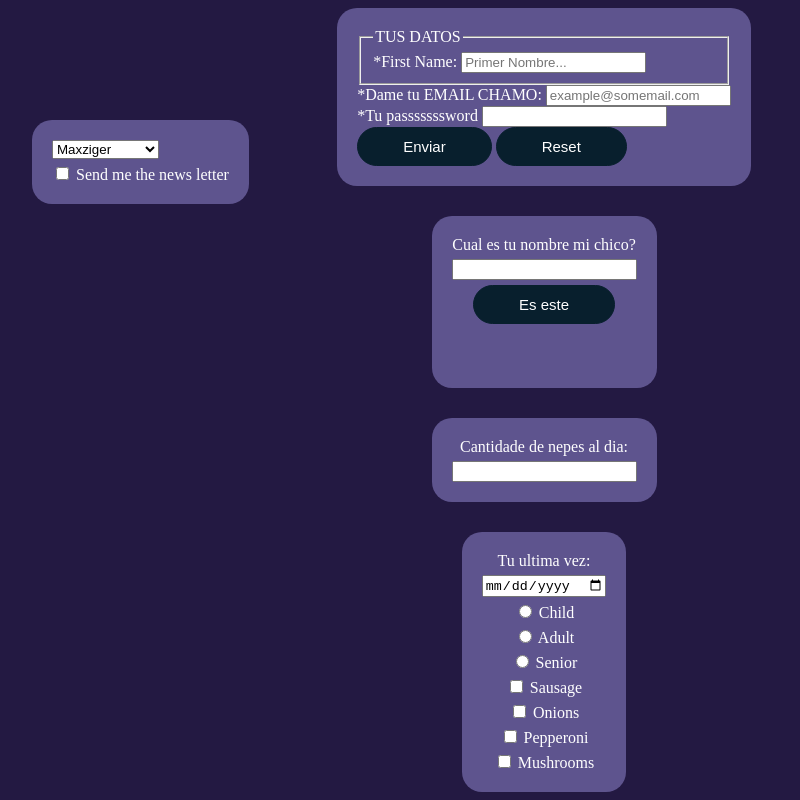
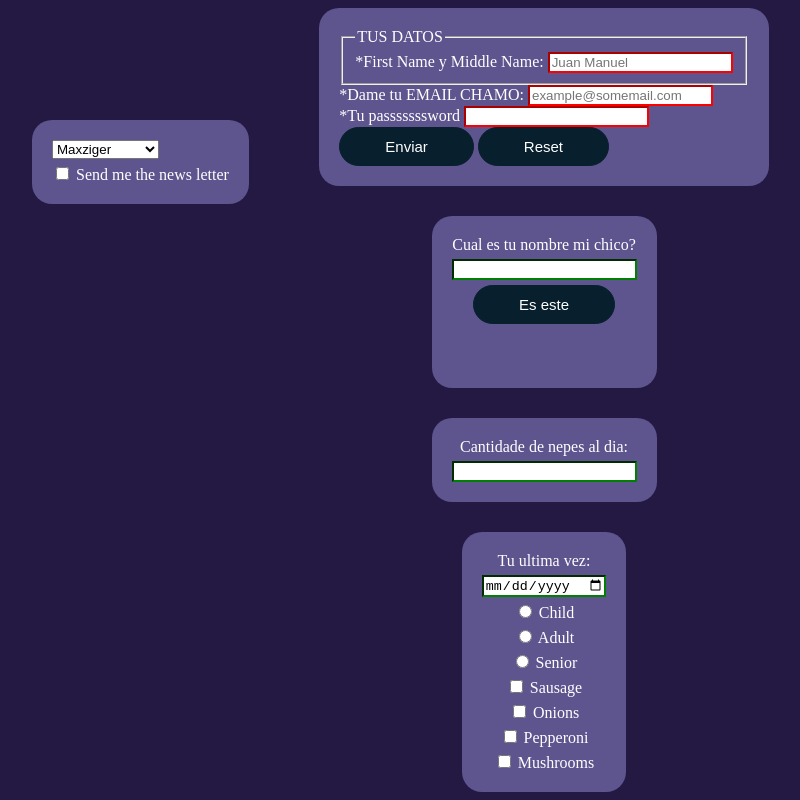
Before and after one commit to Juancho2706/tareasaleatorias, a plain HTML site: page tareatablas/inputsyforms.html in a window 1280 px wide. Shown: the top 800 px of the page, without its empty margins (96-896 px from the left). Drawn offline with Linux system fonts and the light colour scheme.

Commit message:
Colocando las tareas en orden

```diff
--- a/tareatablas/inputstyle.css
+++ b/tareatablas/inputstyle.css
@@ -44,3 +44,9 @@ button:hover{
     left: 10%;
     top: 15%;
 }
+input:invalid{
+border-color: red;
+}
+input:valid{
+    border-color: green;
+}
--- a/tareatablas/inputsyforms.html
+++ b/tareatablas/inputsyforms.html
@@ -12,8 +12,8 @@
         <form action="http://httpbin.org/post" method="post">
             <fieldset>
                 <legend>TUS DATOS</legend>
-                <label for="first_name">*First Name:</label>
-                <input type="text" id="first_name" name="first_name" placeholder="Primer Nombre..." required>
+                <label for="first_name">*First Name y Middle Name:</label>
+                <input type="text" id="first_name" name="first_name" placeholder="Juan Manuel" pattern="^\b\w+\b \b\w+\b" title="Please put your 2 names" required >
             </fieldset>
             <div>
                 <label for="elcorreo">*Dame tu EMAIL CHAMO:</label>
@@ -21,7 +21,7 @@
             </div>
             <div>
                 <label for="contrasena">*Tu passsssssword</label>
-                <input type="password" id="contrasena" name="contrasena" required minlength="8" maxlength="10"></input>
+                <input type="password" id="contrasena" name="contrasena" required minlength="8" maxlength="10" pattern="\d{8}" title="Numbers only, 8 characters"></input>
             </div>
             <button type="submit">Enviar</button>
             <button type="reset">Reset</button>
@@ -35,7 +35,7 @@
     </div>
     <div class="ventana numero2">
         <label for="cantidad">Cantidade de nepes al dia:</label>
-        <input type="number" name="cantidad" id="cantidad">
+        <input type="number" name="cantidad" id="cantidad" min="3">
     </div>
     <div class="ventana numero2">
         <label for="fechita">Tu ultima vez:</label>
```
